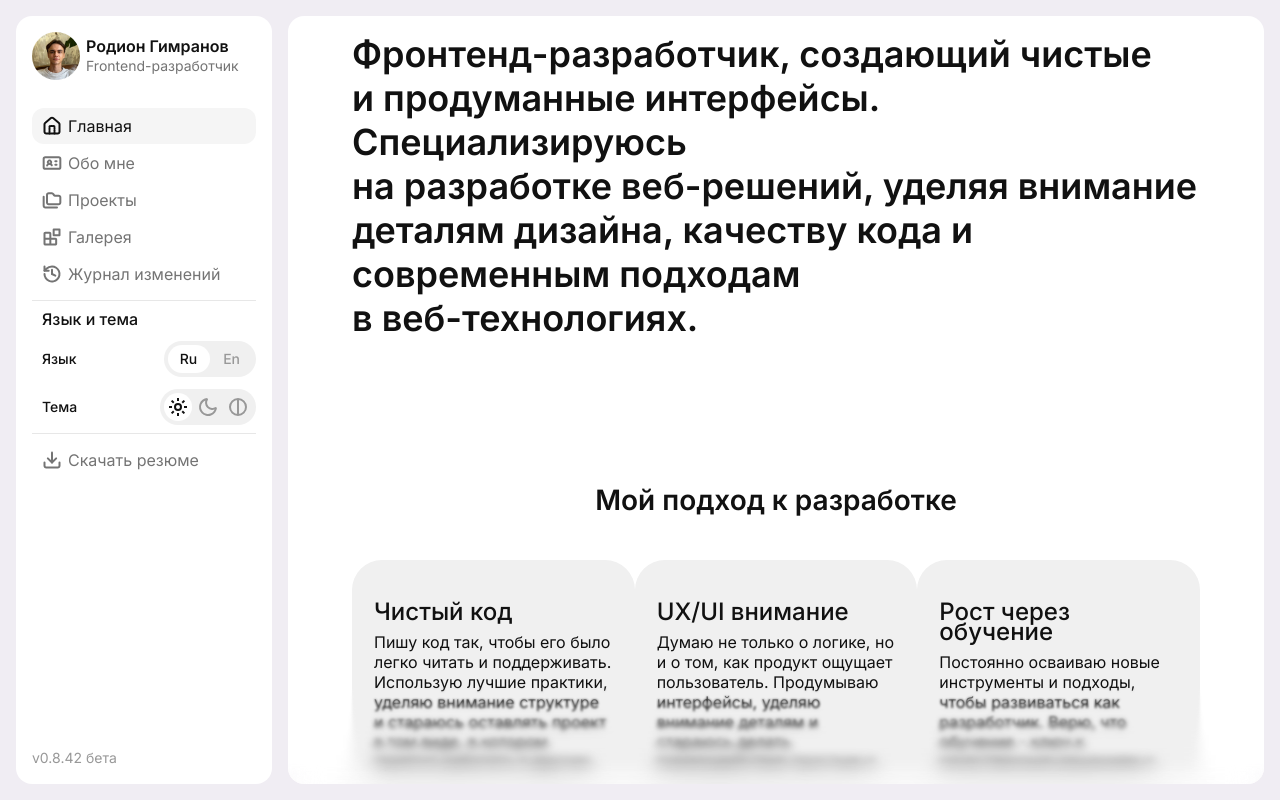
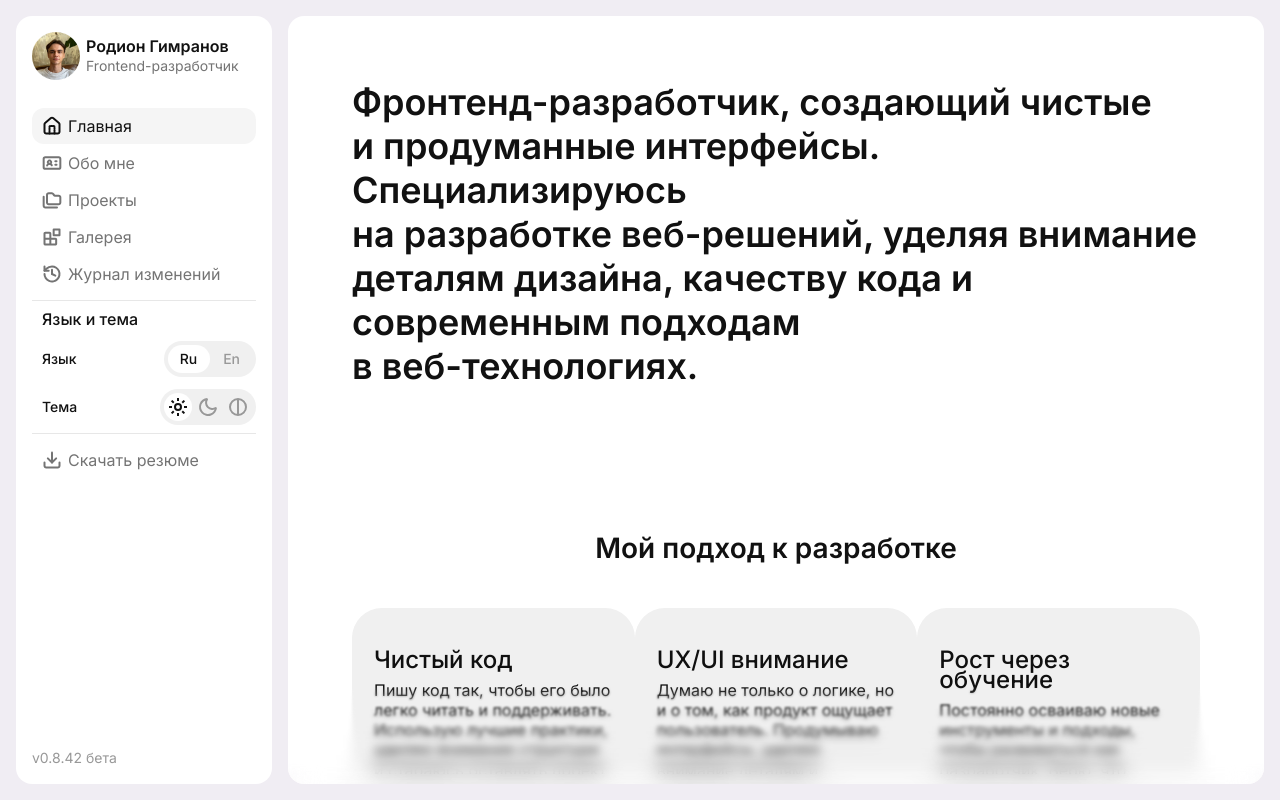
Before and after one commit to RodionGimranov/personal-site, a Vue app: page /Gallery#/Home in a window 1280 px wide. Built offline with nearby package versions, Linux system fonts and the light colour scheme.

Commit message:
style: update padding

```diff
--- a/src/views/AboutProjectPage.vue
+++ b/src/views/AboutProjectPage.vue
@@ -89,7 +89,7 @@ watchEffect(() => {
 <style lang="scss">
 .about_project_page_wrapper {
     position: relative;
-    padding: 0 64px;
+    padding: 0 36px;
 
     display: flex;
     flex-direction: column;
--- a/src/views/HomePage.vue
+++ b/src/views/HomePage.vue
@@ -16,7 +16,7 @@ import SelectedProjects from "@/components/homeComponents/SelectedProjects.vue";
 
 <style lang="scss">
 .home_page_wrapper {
-    padding: 6px 64px 0 64px;
+    padding: 54px 64px 0 64px;
     display: flex;
     flex-direction: column;
     justify-content: flex-start;
```
